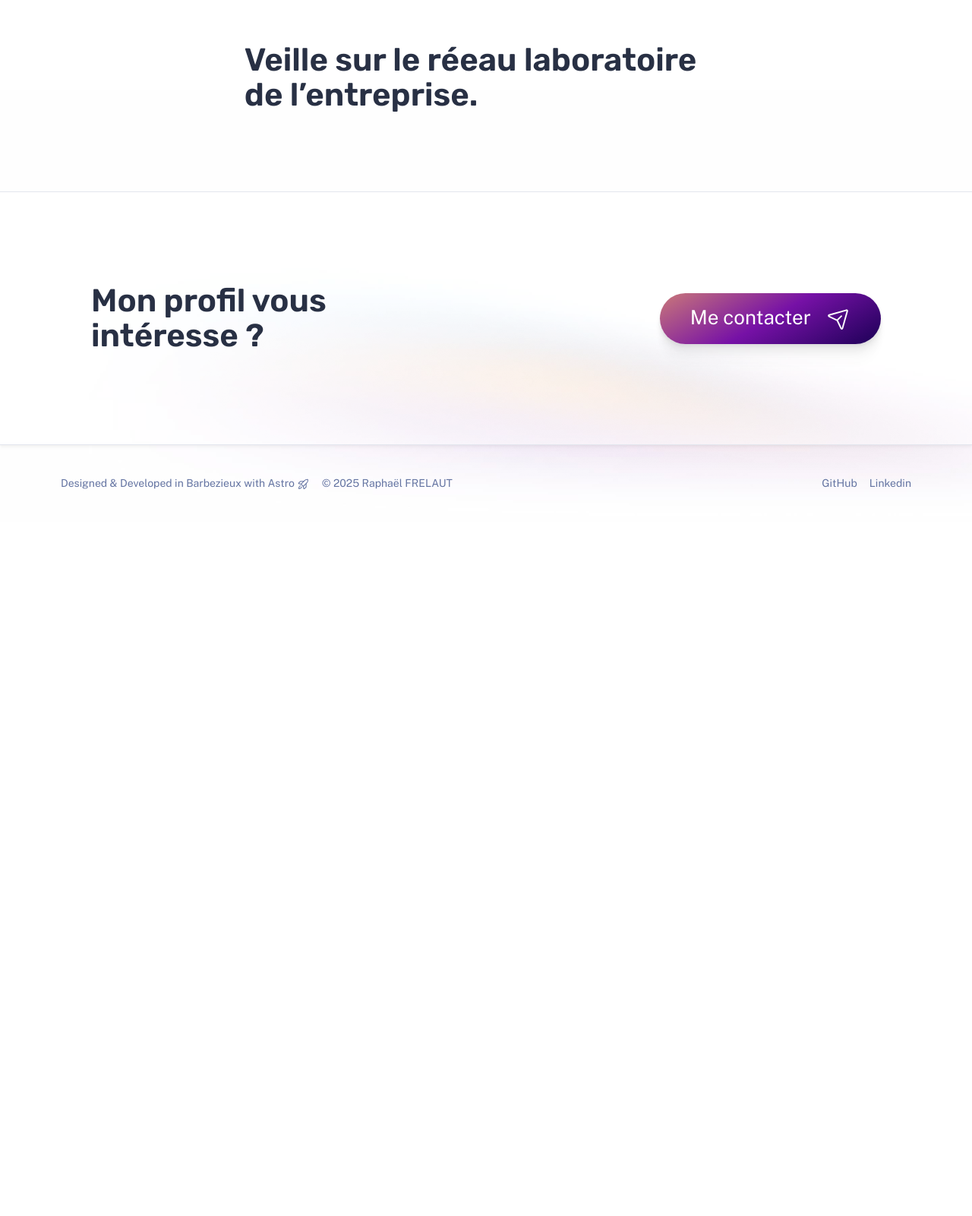
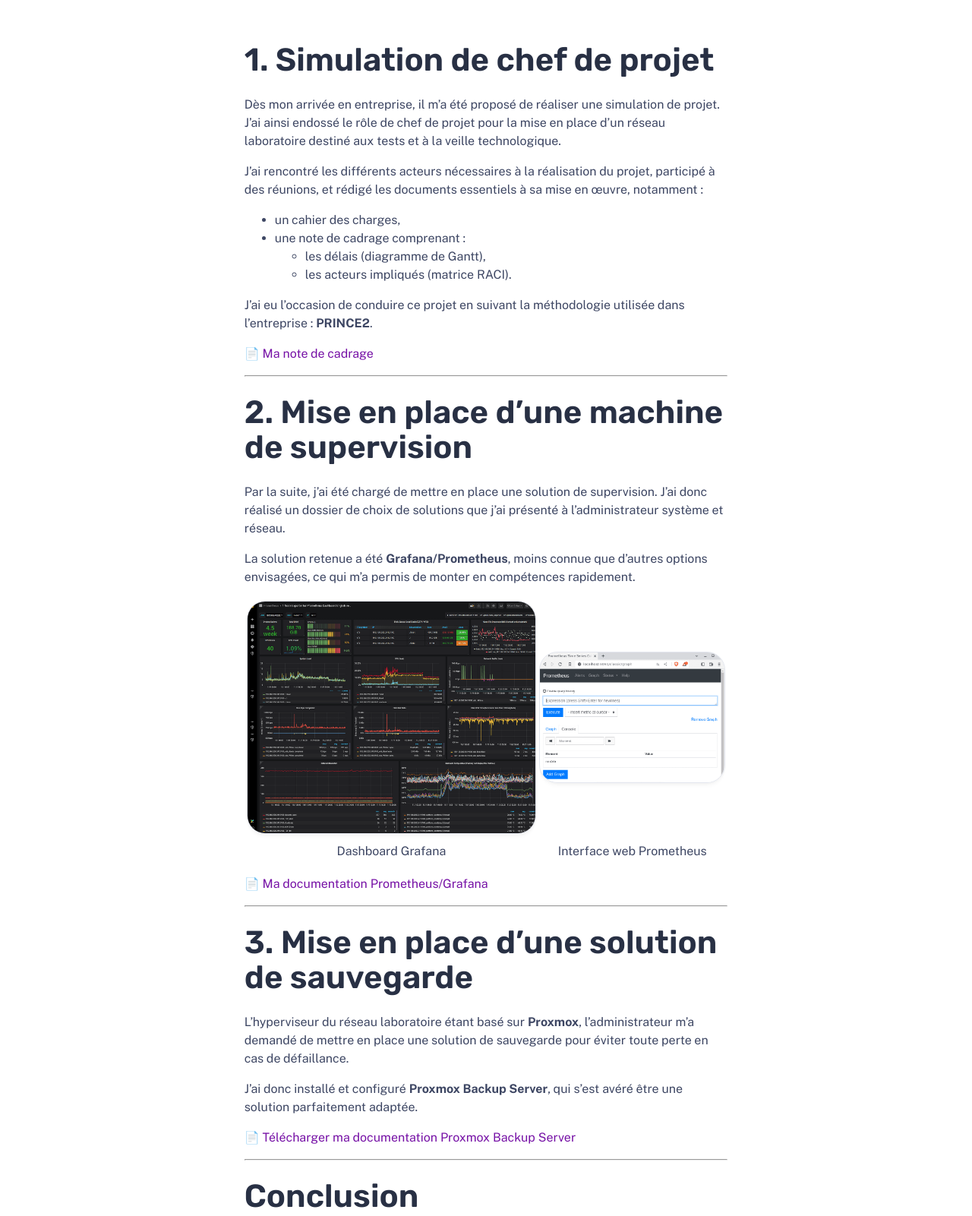
Before and after one commit to RaphaelFLT/RaphaelFLT.github.io, an Astro site: page /work/stage1 in a window 1280 px wide. Shown: the part 860-2461 px from the top of the page at 76% size. Before the commit the page ends 1547 px from the top, so only its background shows below. Built offline with nearby package versions, Linux system fonts and the light colour scheme; Astro itself is replaced by a stand-in of ours.

Commit message:
Remplissage du projet : stage de première année

```diff
--- a/src/content/work/Stage1.md
+++ b/src/content/work/Stage1.md
@@ -9,7 +9,53 @@ tags:
   - Debian
   - Cybersécurité
   - Supervision
+  - Chef de projet
 ---
 
+### 1. Simulation de chef de projet
 
-### Veille sur le réeau laboratoire de l'entreprise.
+Dès mon arrivée en entreprise, il m’a été proposé de réaliser une simulation de projet. J’ai ainsi endossé le rôle de chef de projet pour la mise en place d’un réseau laboratoire destiné aux tests et à la veille technologique.
+
+J’ai rencontré les différents acteurs nécessaires à la réalisation du projet, participé à des réunions, et rédigé les documents essentiels à sa mise en œuvre, notamment :
+- un cahier des charges,
+- une note de cadrage comprenant :
+  - les délais (diagramme de Gantt),
+  - les acteurs impliqués (matrice RACI).
+
+J’ai eu l’occasion de conduire ce projet en suivant la méthodologie utilisée dans l’entreprise : **PRINCE2**.
+
+[📄 Ma note de cadrage](/assets/livrables/notedecadrage.pdf)
+
+---
+
+### 2. Mise en place d'une machine de supervision
+
+Par la suite, j’ai été chargé de mettre en place une solution de supervision. J’ai donc réalisé un dossier de choix de solutions que j’ai présenté à l’administrateur système et réseau.
+
+La solution retenue a été **Grafana/Prometheus**, moins connue que d'autres options envisagées, ce qui m’a permis de monter en compétences rapidement.
+
+| ![](/assets/grafanaPrometheus.png) | ![](/assets/prometheus.png) |
+|:--:|:--:|
+| Dashboard Grafana | Interface web Prometheus |
+
+[📄 Ma documentation Prometheus/Grafana](/assets/livrables/Documentation.pdf)
+
+---
+
+### 3. Mise en place d'une solution de sauvegarde
+
+L’hyperviseur du réseau laboratoire étant basé sur **Proxmox**, l’administrateur m’a demandé de mettre en place une solution de sauvegarde pour éviter toute perte en cas de défaillance.
+
+J’ai donc installé et configuré **Proxmox Backup Server**, qui s’est avéré être une solution parfaitement adaptée.
+
+[📄 Télécharger ma documentation Proxmox Backup Server](/assets/livrables/PBS.pdf)
+
+---
+
+### Conclusion
+
+Ce stage a été très enrichissant. Il m’a permis de découvrir le fonctionnement interne d’un service informatique, de participer à la gestion de projets concrets, et d’approfondir mes compétences techniques.
+
+J’ai trouvé particulièrement intéressantes les méthodes de travail et la coordination entre les différents acteurs du service. Cette expérience m’a conforté dans mon choix d’orientation professionnelle.
+
+[📄 Mon Rapport de stage](/assets/livrables/R2S.pdf)
```
Also changed, not shown: public/assets/grafanaPrometheus.png (added), public/assets/prometheus.png (added), 4 other files.
